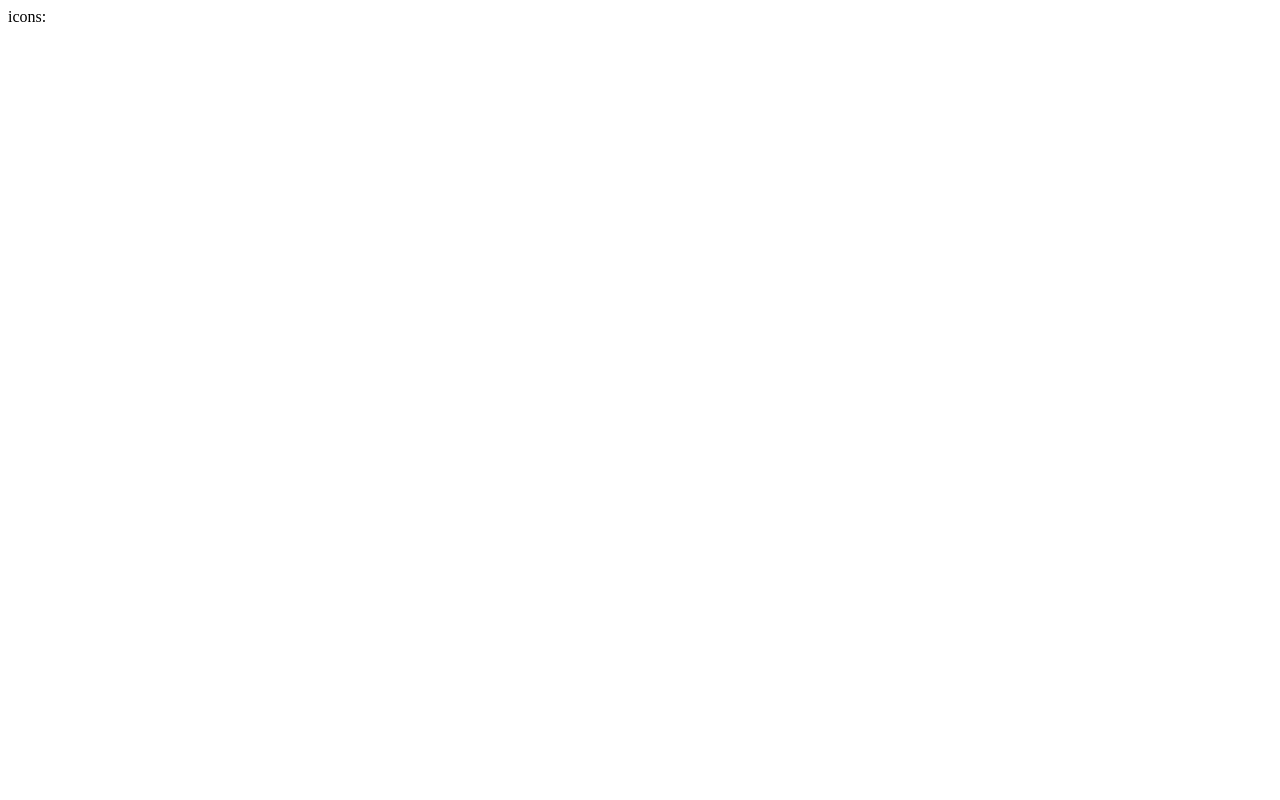
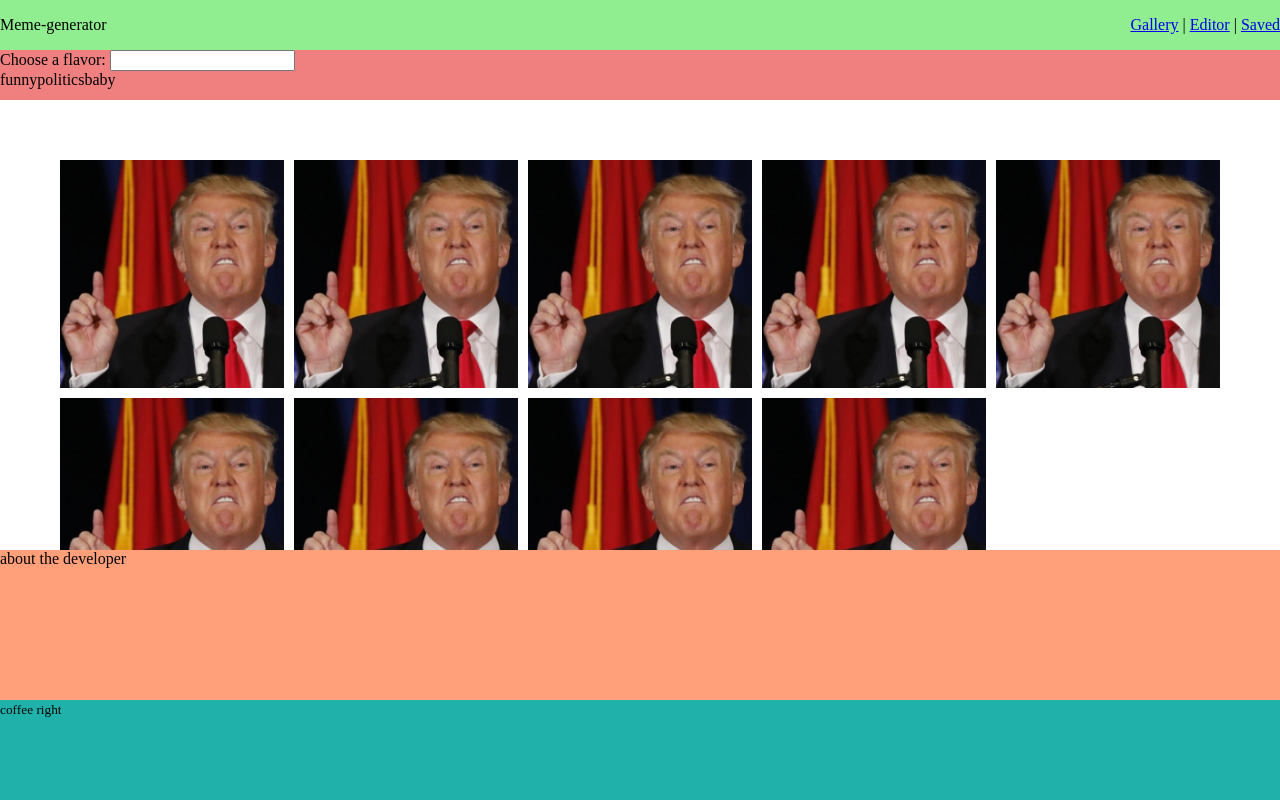
Before and after one commit to tal0311/meme-generator-v2, a plain HTML site: page index.html in a window 1280 px wide. Drawn offline with Linux system fonts and the light colour scheme.

Commit message:
navigation

```diff
--- a/css/style.css
+++ b/css/style.css
@@ -22,9 +22,81 @@ button:hover {
 a {
 }
 
+img {
+  object-fit: cover;
+  height: 100%;
+  width: 100%;
+}
+body {
+  height: 100vh;
+  margin: 0;
+  overflow: hidden;
+}
+body.grid {
+  display: grid;
+  grid-template-columns: 1fr;
+  grid-template-rows: 50px 50px 1fr 150px 100px;
+  gap: 0px 0px;
+  grid-auto-flow: row;
+  grid-template-areas:
+    'header'
+    'filter'
+    'main'
+    'about'
+    'footer';
+}
+
+header {
+  grid-area: header;
+  background: lightblue;
+}
+
+.header-container {
+  height: 100%;
+  background: lightgreen;
+}
+.app-filter {
+  grid-area: filter;
+  background: lightcoral;
+}
+
+main {
+  overflow-y: auto;
+  grid-area: main;
+  /* background-color: lightgray; */
+}
+.about {
+  grid-area: about;
+  background: lightsalmon;
+}
+footer {
+  grid-area: footer;
+  background: lightseagreen;
+}
+
+.image-list.grid {
+  grid-template-columns: repeat(auto-fit, minmax(200px, 1fr));
+  grid-auto-flow: row;
+  gap: 10px;
+  padding: 60px;
+  width: auto;
+
+  /* grid-auto-rows: auto; */
+}
+.image-preview {
+  transition: all 0.2s ease;
+}
+.image-preview:hover {
+  cursor: pointer;
+  box-shadow: 0px 0px 2px 3px #9e9e9e;
+}
 /* vars */
 
 /* helpers */
+
+.grid {
+  display: grid;
+}
 .clean-list {
   list-style: none;
   margin: 0;
@@ -32,13 +104,19 @@ a {
 .flex {
   display: flex;
 }
-.a-center {
+.flex.a-center {
   align-items: center;
+}
+.flex.s-between {
+  justify-content: space-between;
 }
 .j-center {
   justify-content: center;
 }
 
 /* layout */
-
+.main-layout > *:not(.full) {
+  max-width: 1400px;
+  margin: 0 auto;
+}
 /* components */
--- a/index.html
+++ b/index.html
@@ -14,10 +14,9 @@
     />
     <!-- CSS -->
     <link rel="stylesheet" href="css/style.css" />
-    <title>Document</title>
+    <title>Meme generator V2</title>
   </head>
-  <body onload="onInit()">
-    icons:
+  <body class="grid" onload="onInit()">
     <!-- <i class="fa-solid fa-bars"></i>
     <i class="fa-solid fa-copy"></i>
     <i class="fa-solid fa-trash"></i>
@@ -43,10 +42,69 @@
     <i class="fa-brands fa-buromobelexperte"></i>
     <i class="fa-solid fa-list"></i>
     <i class="fa-solid fa-share-nodes"></i> -->
+    <header class="main-layout">
+      <div class="header-container flex a-center s-between">
+        <div class="logo">Meme-generator</div>
+        <nav>
+          <a onclick="navigateTo('gallery')" href="#">Gallery</a> |
+          <a onclick="navigateTo('editor')" href="#">Editor</a> |
+          <a onclick="navigateTo('saved')" href="#">Saved</a>
+        </nav>
+      </div>
+    </header>
+    <section class="app-filter">
+      <label for="ice-cream-choice">Choose a flavor:</label>
+      <input list="topics" name="topics" />
 
-    <section class="gallery"></section>
-    <section class="meme-editor"></section>
+      <datalist id="topics">
+        <option value="politics">politics</option>
+        <option value="baby">baby</option>
+        <option value="funny">funny</option>
+      </datalist>
 
+      <section class="search-word-container">
+        <span>funny</span><span>politics</span><span>baby</span>
+      </section>
+    </section>
+    <main>
+      <section class="gallery page gallery main-layout">
+        <div class="grid image-list j-center full">
+          <article class="image-preview">
+            <img src="/assets/images/1.jpg" alt="" />
+          </article>
+          <article class="image-preview">
+            <img src="/assets/images/1.jpg" alt="" />
+          </article>
+          <article class="image-preview">
+            <img src="/assets/images/1.jpg" alt="" />
+          </article>
+          <article class="image-preview">
+            <img src="/assets/images/1.jpg" alt="" />
+          </article>
+          <article class="image-preview">
+            <img src="/assets/images/1.jpg" alt="" />
+          </article>
+          <article class="image-preview">
+            <img src="/assets/images/1.jpg" alt="" />
+          </article>
+          <article class="image-preview">
+            <img src="/assets/images/1.jpg" alt="" />
+          </article>
+          <article class="image-preview">
+            <img src="/assets/images/1.jpg" alt="" />
+          </article>
+          <article class="image-preview">
+            <img src="/assets/images/1.jpg" alt="" />
+          </article>
+        </div>
+      </section>
+      <section class="editor page meme-editor" hidden>gallery</section>
+      <section class="saved page meme-editor" hidden>saved</section>
+    </main>
+    <section class="about">about the developer</section>
+    <footer>
+      <small>coffee right</small>
+    </footer>
     <script src="js/gallery.controller.js"></script>
   </body>
 </html>
--- a/js/gallery.controller.js
+++ b/js/gallery.controller.js
@@ -1,7 +1,28 @@
 function onInit() {
   console.log('%c Gallery init', 'color:lightgreen')
+  navigateTo()
 }
 
-function renderGallery() {
-  const images = getImagesForDisplay()
+function navigateTo(route = 'gallery') {
+  const pages = [...document.querySelectorAll('.page')]
+  pages.map((page) => {
+    return !page.classList.contains(route)
+      ? (page.hidden = true)
+      : (page.hidden = false)
+  })
+  renderBy(route)
 }
+
+function renderBy(route) {
+  switch (route) {
+    case 'gallery':
+      renderGallery(route)
+      break
+    case 'saved':
+      renderSaved(route)
+      break
+    case 'editor':
+      renderEditor(route)
+      break
+  }
+}
```
Also changed, not shown: js/services.js/meme.service.js (+18 -2 lines).
